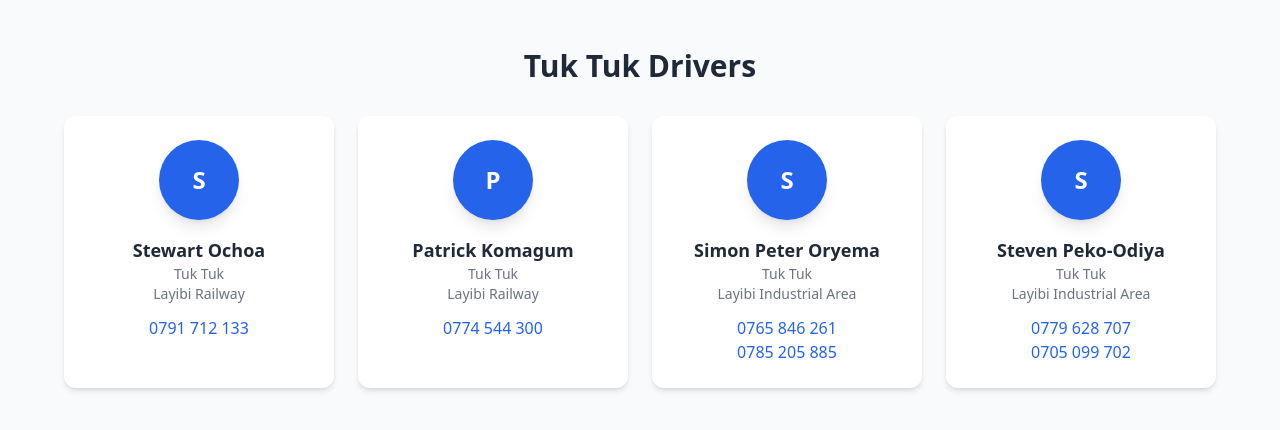
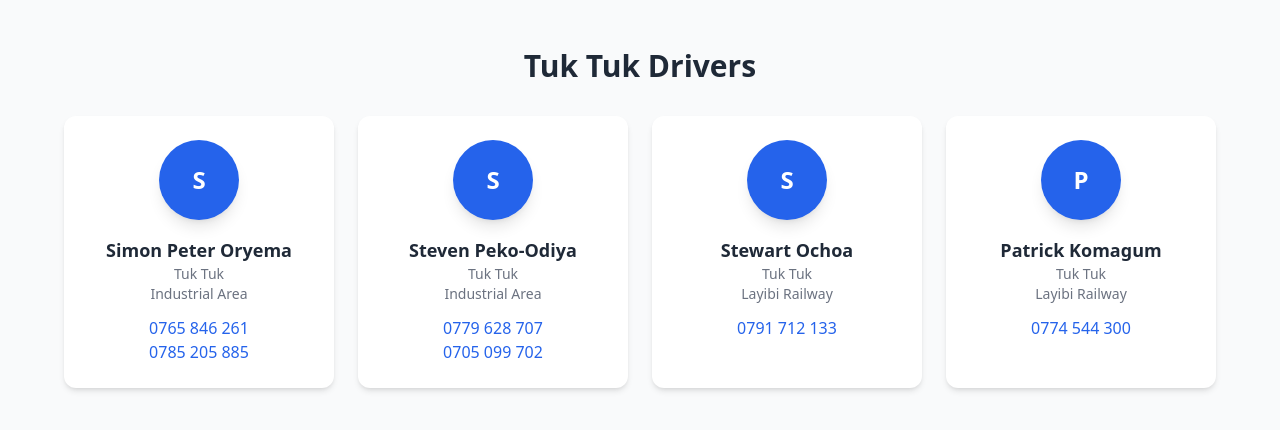
Before and after one commit to okidijimmy200/rentalhoops_client, a React (Create React App) app: page /tuktuk in a window 1280 px wide. Shown: the top 430 px of the page. Built offline with nearby package versions, Linux system fonts and the light colour scheme.

Commit message:
adjusted tuk-tuk stage names

```diff
--- a/src/drivers/TukTukPage.js
+++ b/src/drivers/TukTukPage.js
@@ -4,32 +4,33 @@ function TukTukPage() {
   const drivers = [
     {
       id: 1,
+      name: "Simon Peter Oryema",
+      type: "Tuk Tuk",
+      stage: "Industrial Area",
+      phone: "0765 846 261 | 0785 205 885",
+    },
+    {
+      id: 2,
+      name: "Steven Peko-Odiya",
+      type: "Tuk Tuk",
+      stage: "Industrial Area",
+      phone: "0779 628 707 | 0705 099 702",
+    },
+    {
+      id: 3,
       name: "Stewart Ochoa",
       type: "Tuk Tuk",
       stage: "Layibi Railway",
       phone: "0791 712 133",
     },
     {
-      id: 2,
+      id: 4,
       name: "Patrick Komagum",
       type: "Tuk Tuk",
       stage: "Layibi Railway",
       phone: "0774 544 300",
     },
-    {
-      id: 3,
-      name: "Simon Peter Oryema",
-      type: "Tuk Tuk",
-      stage: "Layibi Industrial Area",
-      phone: "0765 846 261 | 0785 205 885",
-    },
-    {
-      id: 4,
-      name: "Steven Peko-Odiya",
-      type: "Tuk Tuk",
-      stage: "Layibi Industrial Area",
-      phone: "0779 628 707 | 0705 099 702",
-    },
+
   ];
 
   return (
```
